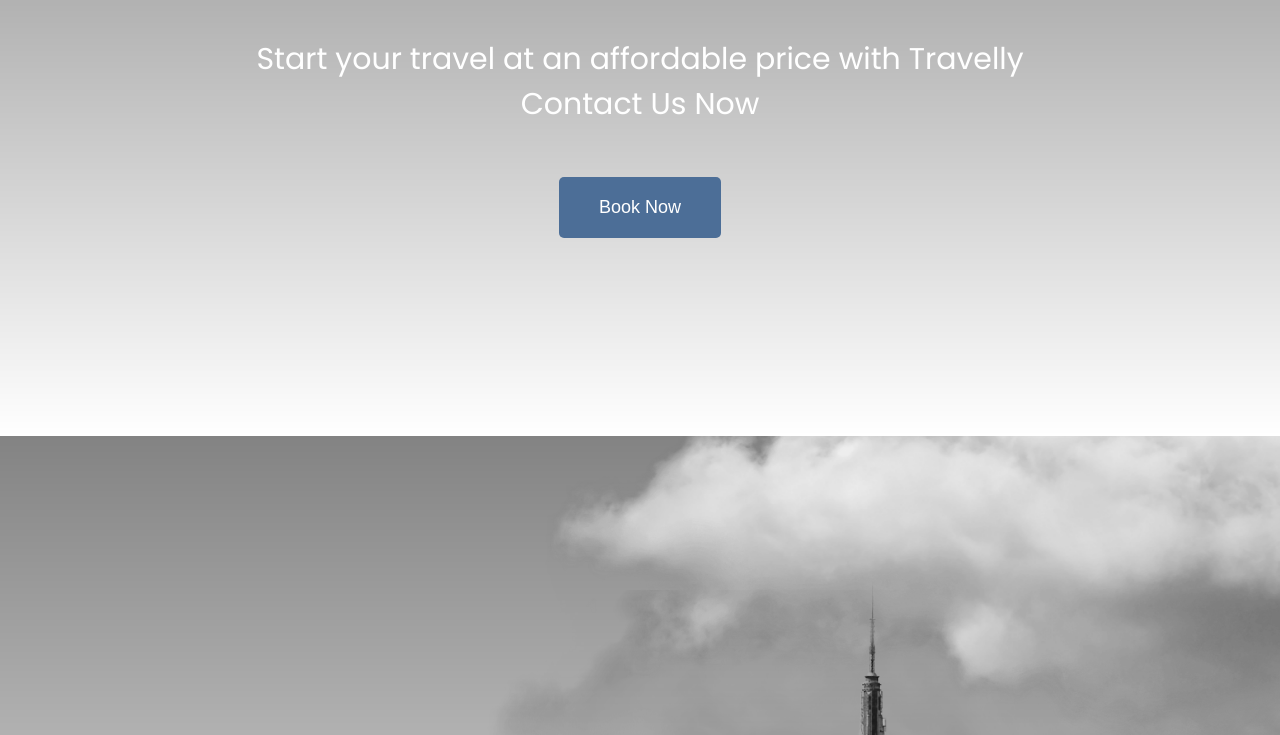
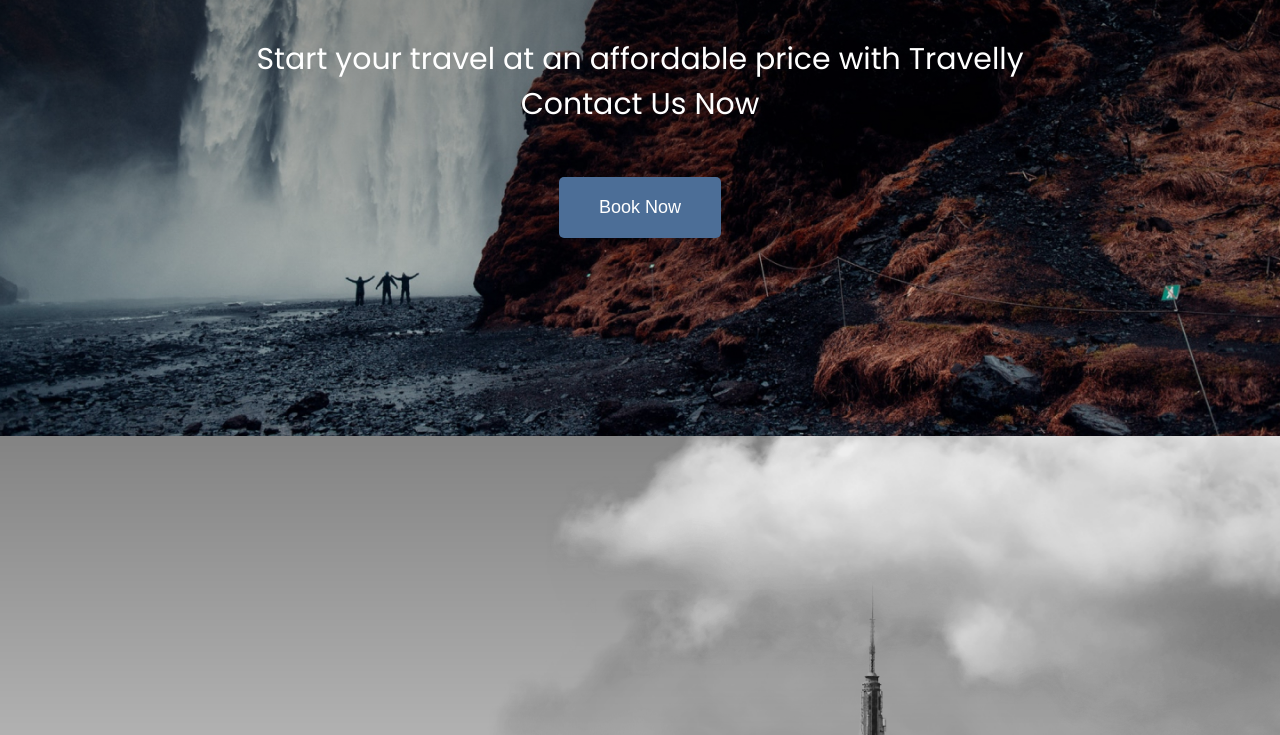
Before and after one commit to ChaosCoffeee/Travelly, a plain HTML site: page index.html in a window 1280 px wide. Shown: the part 364-1099 px from the top of the page. Drawn offline with Linux system fonts and the light colour scheme; the site is published under a folder, as on GitHub Pages, so addresses that start at the root find nothing; a web font is replaced by a local one.

Commit message:
Update style.css

```diff
--- a/style.css
+++ b/style.css
@@ -103,7 +103,7 @@
   flex-direction: column;
   align-items: center;
   justify-content: center;
-  background: linear-gradient(rgba(0, 0, 0, 0.5),transparent),url("/pictures/landing-page.jpg");
+  background: linear-gradient(rgba(0, 0, 0, 0.5),transparent),url("./pictures/landing-page.jpg");
   background-repeat: no-repeat;
   min-height: 90vh;
   text-align: center;
```
